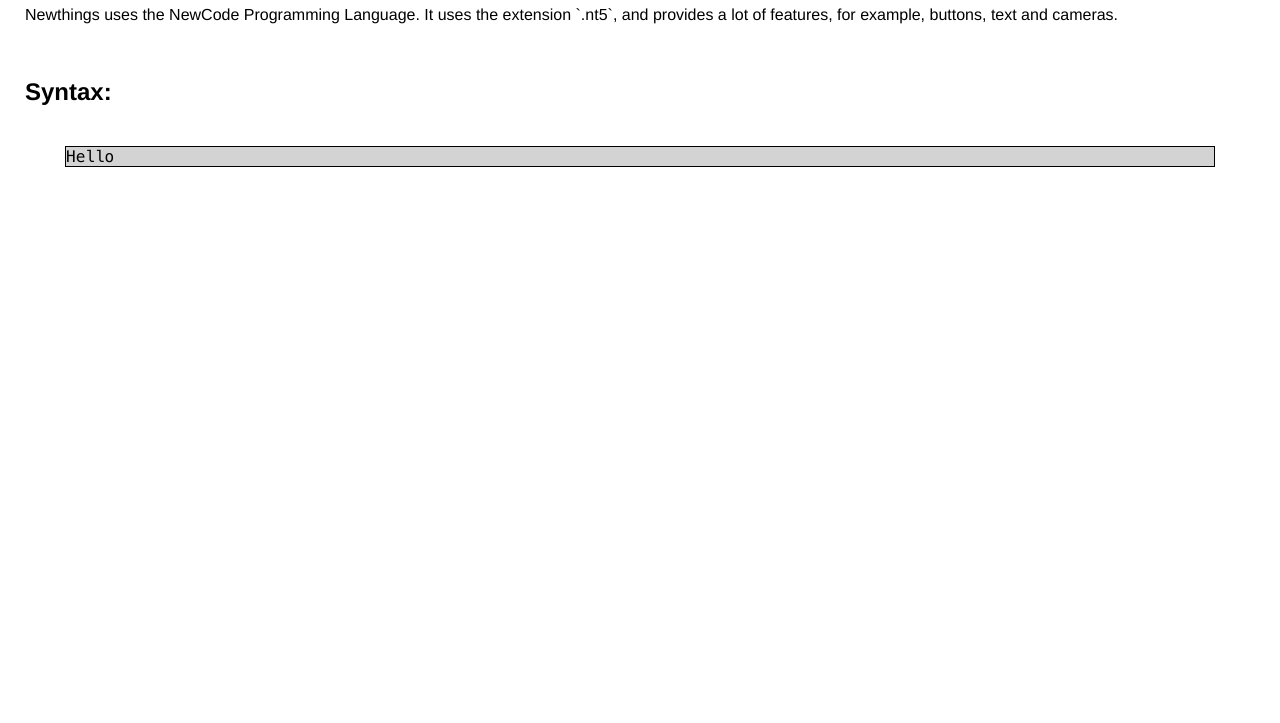
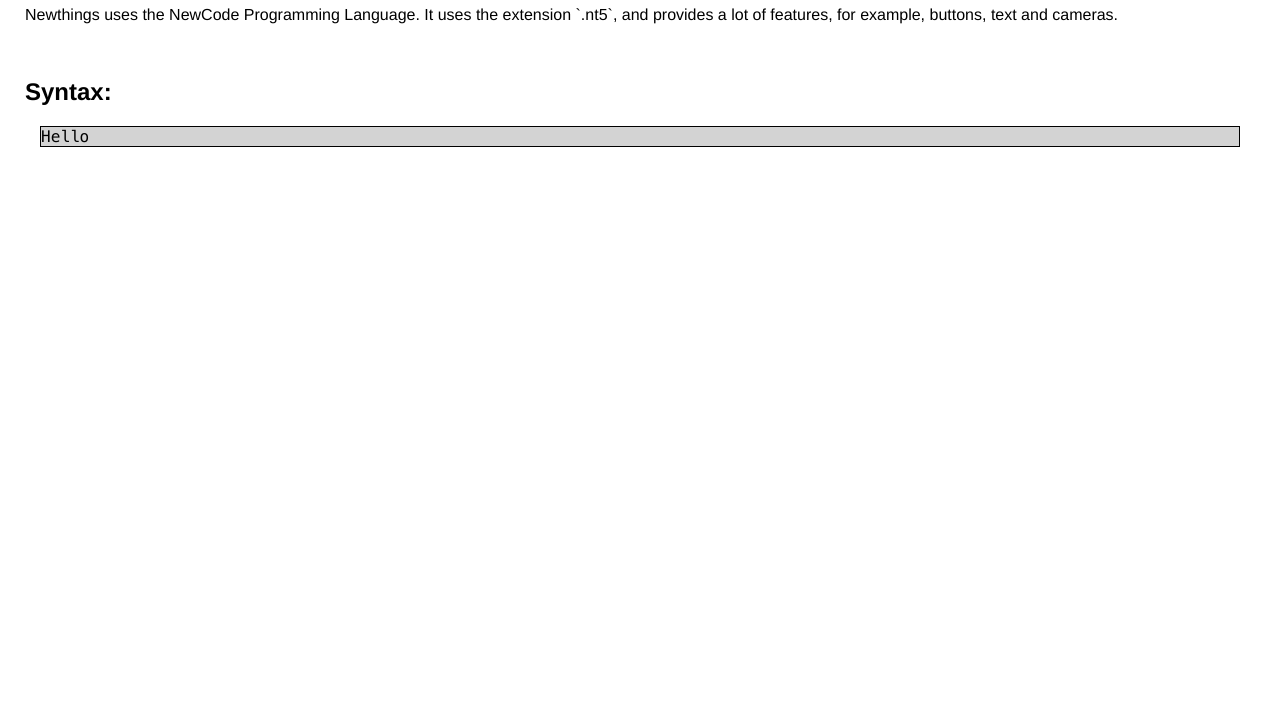
Before and after one commit to newtgs/apps, a plain HTML site: page docs/index.html in a window 1280 px wide. Shown: the part 77-800 px from the top of the page. Drawn offline with Linux system fonts and the light colour scheme.

Commit message:
Update style.css

```diff
--- a/docs/style.css
+++ b/docs/style.css
@@ -9,7 +9,7 @@ body {
 
 .code {
   font-family: code;
-  margin: 40px;
+  margin: 15px;
   border: 1px solid black;
   background-color: lightGray;
   font-size: 16px;
```
